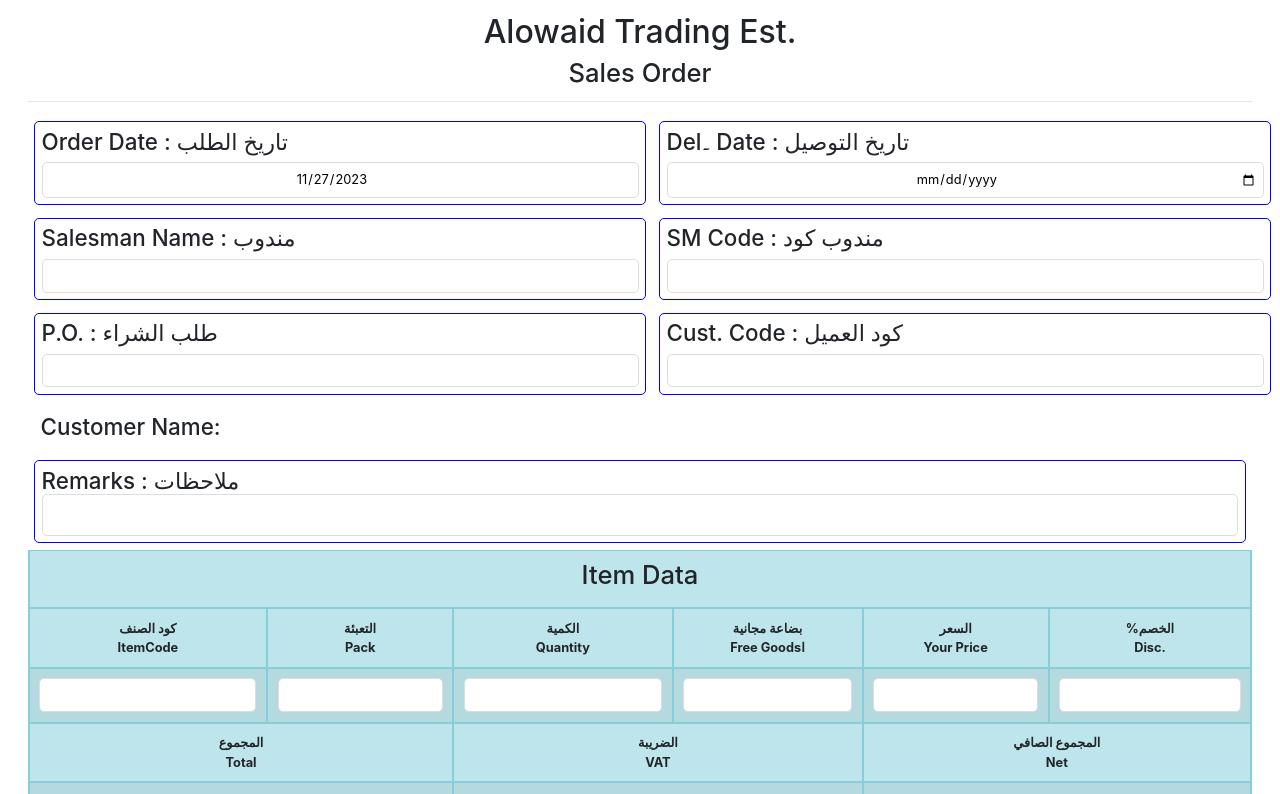
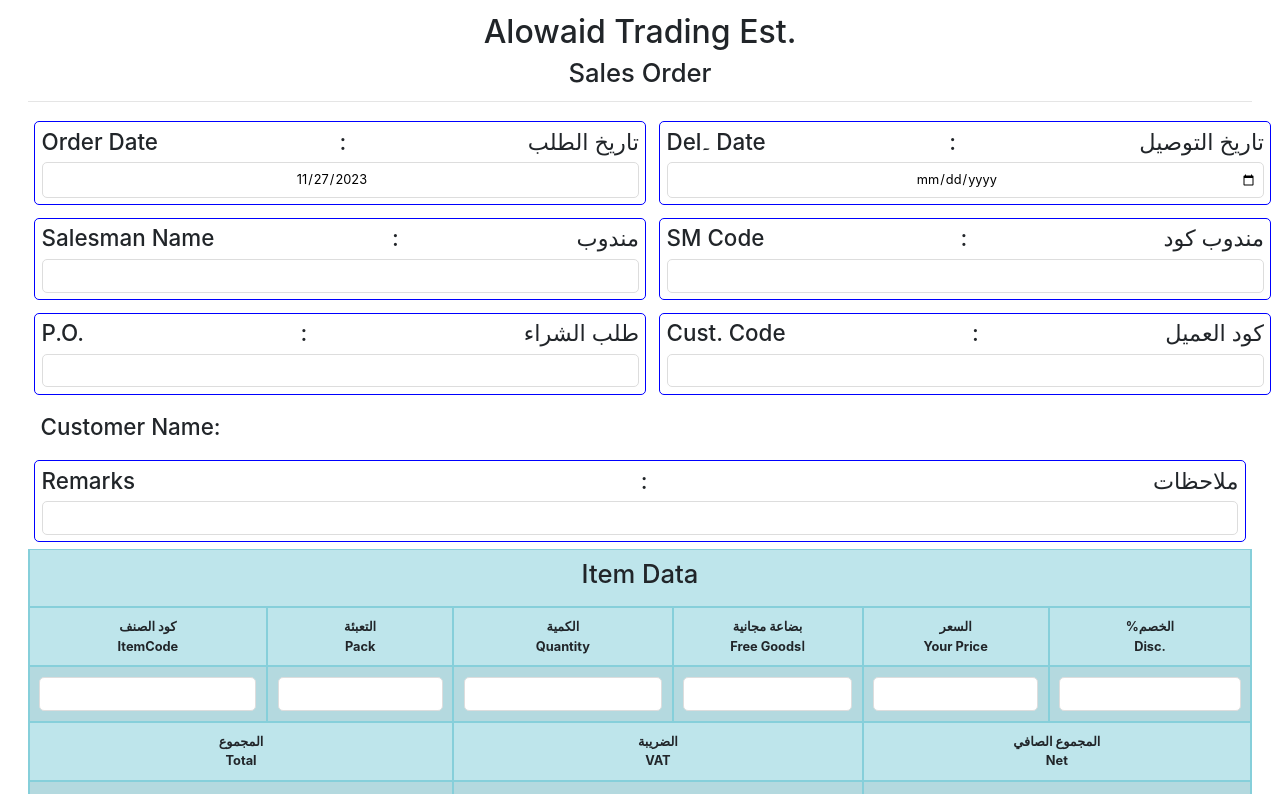
Before and after one commit to DilsherB/sales-order-app, a React (Create React App) app: page / in a window 1280 px wide. Shown: the top 794 px of the page. Built offline with nearby package versions, Linux system fonts and the light colour scheme; the HTML template or start-up script is replaced by a standard one.

Commit message:
styling made better

```diff
--- a/src/App.css
+++ b/src/App.css
@@ -84,3 +84,9 @@
   transform: scale(1.8) !important;
   transition: all 0.5s ease-in-out;
 }
+
+.flexBtw {
+  display: flex;
+  justify-content: space-between;
+  align-items: center;
+}
--- a/src/components/SalesOrder.js
+++ b/src/components/SalesOrder.js
@@ -7,7 +7,12 @@
 import dunilogo from "./images/dunilogo.png";
 import srlogo from "./images/srlogo.jpg";
 import rclogo from "./images/rclogo.jpg";
-import { getCurrentDate, updateArray, addCommas, addRow } from "./salesOrderUtils";
+import {
+  getCurrentDate,
+  updateArray,
+  addCommas,
+  addRow,
+} from "./salesOrderUtils";
 
 const SalesOrder = () => {
   const initialState = "";
@@ -134,8 +139,6 @@
     });
   };
 
-
-
   const totalAmount = itemsArray.reduce(
     (total, item) => total + item.amount,
     0
@@ -216,11 +219,15 @@
         </div>
         <div className="d-flex">
           <div className="col-6 oneUnit">
-            <h3>Order Date : تاريخ الطلب</h3>
+            <h3 className="flexBtw">
+              <div>Order Date</div> : <div>تاريخ الطلب</div>
+            </h3>
             <input type="date" value={currentDate} readOnly />
           </div>
           <div className="col-6 oneUnit">
-            <h3>Del۔ Date : تاريخ التوصيل</h3>
+            <h3 className="flexBtw">
+              <div>Del۔ Date</div> : <div>تاريخ التوصيل</div>
+            </h3>
             <input
               type="date"
               value={deliveryDate}
@@ -230,23 +237,23 @@
         </div>
         <div className="d-flex">
           <div className="col-6 oneUnit">
-            <h3>Salesman Name : مندوب</h3>
-            <input
-              type="text"
-              onChange={(e) => e.target.value}
-            />
+            <h3 className="flexBtw">
+              <div>Salesman Name</div> : <div>مندوب</div>
+            </h3>
+            <input type="text" onChange={(e) => e.target.value} />
           </div>
           <div className="col-6 oneUnit">
-            <h3>SM Code : مندوب کود</h3>
-            <input
-              type="text"
-              onChange={(e) => e.target.value}
-            />
+            <h3 className="flexBtw">
+              <div>SM Code</div> : <div>مندوب کود</div>
+            </h3>
+            <input type="text" onChange={(e) => e.target.value} />
           </div>
         </div>
         <div className="d-flex">
           <div className="col-6 oneUnit">
-            <h3>P.O. : طلب الشراء</h3>
+            <h3 className="flexBtw">
+              <div>P.O.</div> : <div>طلب الشراء</div>
+            </h3>
             <input
               type="text"
               value={po}
@@ -254,7 +261,9 @@
             />
           </div>
           <div className="col-6 oneUnit">
-            <h3>Cust. Code : كود العميل</h3>
+            <h3 className="flexBtw">
+              <div>Cust. Code</div> : <div>كود العميل</div>
+            </h3>
             <input
               type="text"
               id="customerCode"
@@ -268,14 +277,14 @@
         <h3 style={{ padding: "1rem" }}>
           Customer Name: <i style={{ color: "blue" }}>{name}</i>
         </h3>
-        <h3 className="oneUnit">
-          Remarks : ملاحظات
+        <div className="oneUnit">
+          <h3 className="flexBtw"><div>Remarks</div> : <div>ملاحظات</div></h3>
           <input
             type="text"
             value={rem}
             onChange={(e) => setRem(e.target.value)}
           />
-        </h3>
+        </div>
         <table className="table table-info table-striped">
           <thead>
             <tr>
```
Lines whose indentation alone changed are shown as unchanged.
